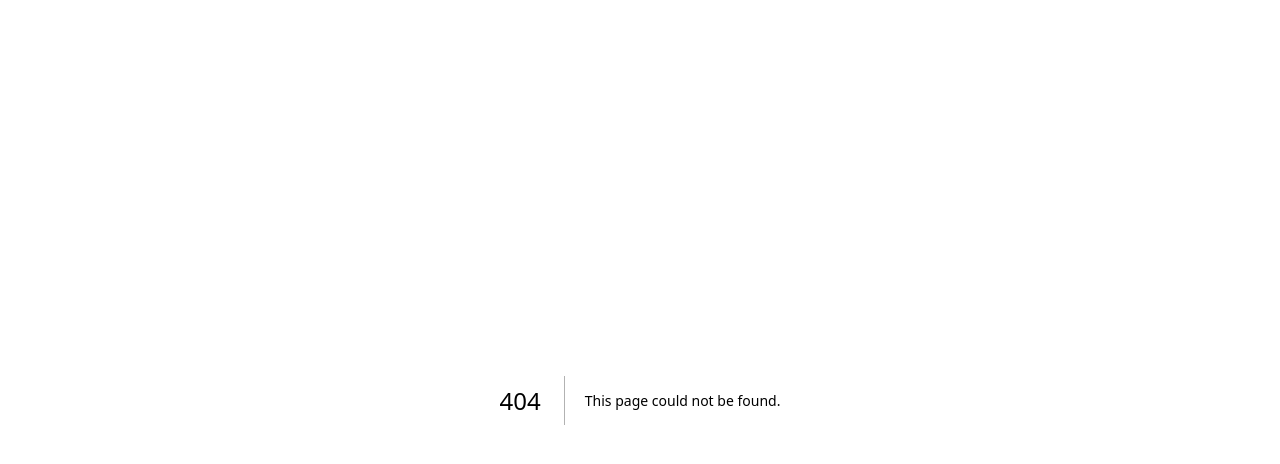
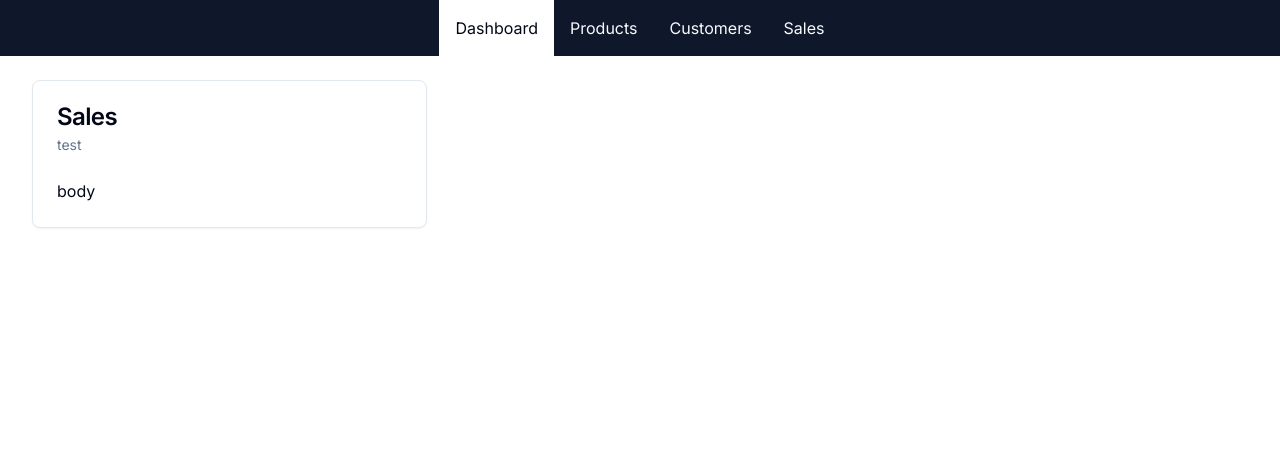
Before and after one commit to ingaSiu/project-ecommerce, a Next.js app: page /admin in a window 1280 px wide. Before the commit this address had no page. Shown: the top 464 px of the page. Built offline with nearby package versions, Linux system fonts and the light colour scheme.

Commit message:
create admin dashboard with cards

```diff
--- /dev/null
+++ b/src/app/admin/page.tsx
@@ -0,0 +1,30 @@
+import { Card, CardContent, CardDescription, CardHeader, CardTitle } from '@/components/ui/card';
+
+export default function AdminDashboard() {
+  return (
+    <div className="grid grid-cols-1 md:grid-cold-2 lg:grid-cols-3 gap-4">
+      <DashboardCard title="Sales" subtitle="test" body="body" />
+    </div>
+  );
+}
+
+type DashboardCardProps = {
+  title: string;
+  subtitle: string;
+  body: string;
+};
+
+function DashboardCard({ title, subtitle, body }: DashboardCardProps) {
+  return (
+    <Card>
+      <CardHeader>
+        <CardTitle>{title}</CardTitle>
+        <CardDescription>{subtitle}</CardDescription>
+      </CardHeader>
+
+      <CardContent>
+        <p>{body}</p>
+      </CardContent>
+    </Card>
+  );
+}
```
